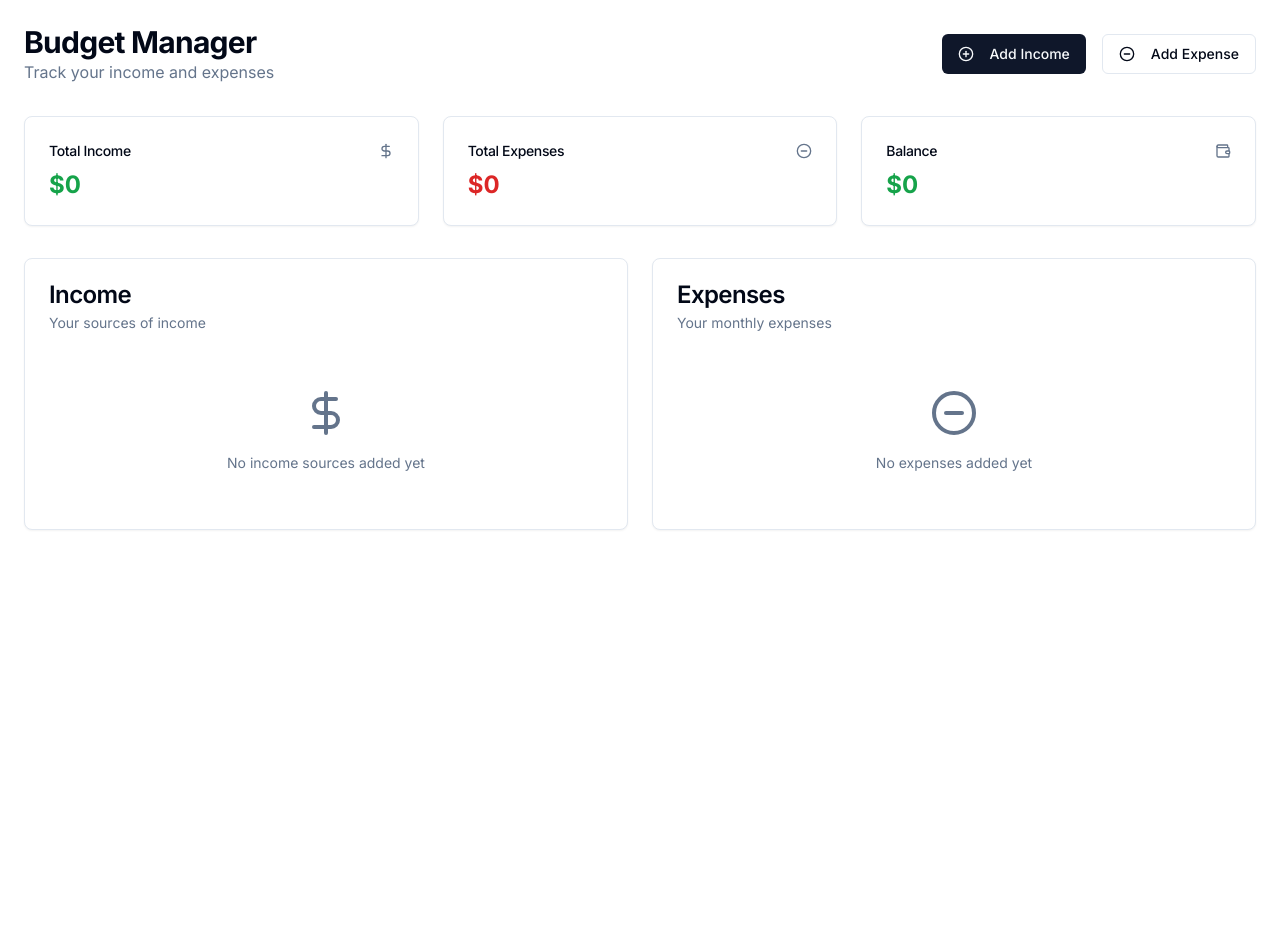
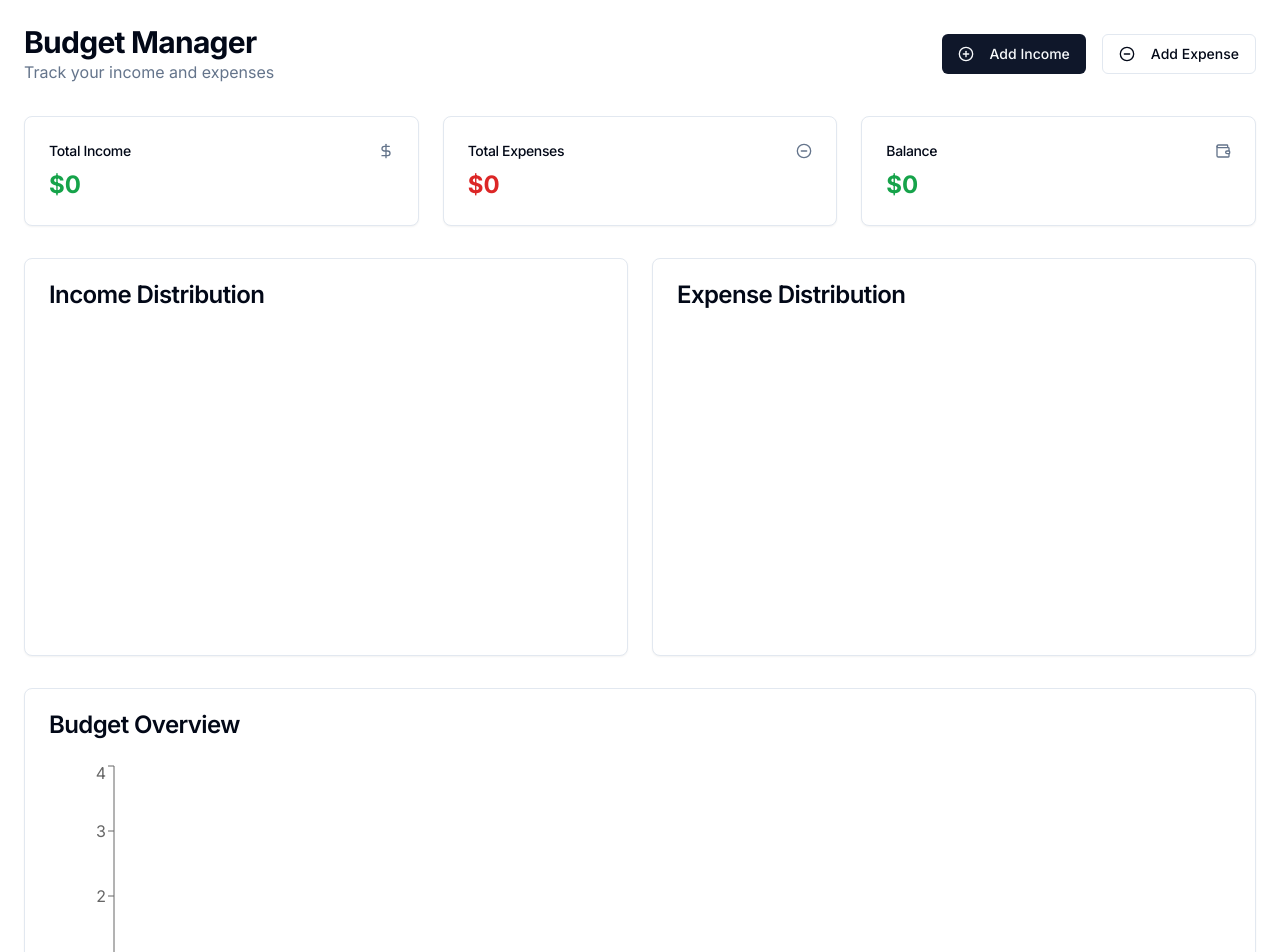
Before and after one commit to Dem0nSir/Budget-Manager-2.0, a Next.js app: page / in a window 1280 px wide. Shown: the top 952 px of the page. Before the commit the page ends 800 px from the top, so only its background shows below. Built offline with nearby package versions, Linux system fonts and the light colour scheme.

Commit message:
Added graph in main file

```diff
--- a/components/budget-manager.tsx
+++ b/components/budget-manager.tsx
@@ -23,6 +23,8 @@ import {
     TableRow,
 } from "@/components/ui/table"
 import {DollarSign, PlusCircle, MinusCircle, Wallet, Edit, Trash} from "lucide-react"
+import {Bar, BarChart, Line, LineChart, ResponsiveContainer, XAxis, YAxis, Tooltip} from "recharts"
+import {ChartContainer, ChartTooltip, ChartTooltipContent} from "@/components/ui/chart"
 
 interface IncomeItem {
     id: number
@@ -109,6 +111,16 @@ export default function BudgetManager() {
     const handleDeleteExpense = (id: number) => {
         setExpenses(expenses.filter(item => item.id !== id))
     }
+
+    const incomeData = income.map(item => ({name: item.source, value: item.amount}))
+    const expenseData = expenses.map(item => ({name: item.description, value: item.amount}))
+    const balanceData = [
+        {name: 'Income', value: totalIncome},
+        {name: 'Expenses', value: totalExpenses},
+        {name: 'Balance', value: balance}
+    ]
+
+    console.log(balanceData);
 
     return (
         <div className="container mx-auto py-6 px-6">
@@ -238,6 +250,77 @@ export default function BudgetManager() {
                     </CardContent>
                 </Card>
             </div>
+
+            <div className="grid gap-6 md:grid-cols-2 mb-8">
+                <Card>
+                    <CardHeader>
+                        <CardTitle>Income Distribution</CardTitle>
+                    </CardHeader>
+                    <CardContent>
+                        <ChartContainer config={{
+                            income: {
+                                label: "Income",
+                                color: "hsl(var(--chart-1))",
+                            },
+                        }} className="h-[300px]">
+                            <ResponsiveContainer width="100%" height="100%">
+                                <BarChart data={incomeData}>
+                                    <XAxis dataKey="name"/>
+                                    <YAxis/>
+                                    <ChartTooltip content={<ChartTooltipContent  payload={incomeData} label="Income"/>}/>
+                                    <Bar dataKey="value" fill="var(--color-income)"/>
+                                </BarChart>
+                            </ResponsiveContainer>
+                        </ChartContainer>
+                    </CardContent>
+                </Card>
+
+                <Card>
+                    <CardHeader>
+                        <CardTitle>Expense Distribution</CardTitle>
+                    </CardHeader>
+                    <CardContent>
+                        <ChartContainer config={{
+                            expenses: {
+                                label: "Expenses",
+                                color: "hsl(var(--chart-2))",
+                            },
+                        }} className="h-[300px]">
+                            <ResponsiveContainer width="100%" height="100%">
+                                <BarChart data={expenseData}>
+                                    <XAxis dataKey="name"/>
+                                    <YAxis/>
+                                    <ChartTooltip content={<ChartTooltipContent  payload={expenseData} label="Expenses"/>}/>
+                                    <Bar dataKey="value" fill="var(--color-expenses)"/>
+                                </BarChart>
+                            </ResponsiveContainer>
+                        </ChartContainer>
+                    </CardContent>
+                </Card>
+            </div>
+
+            <Card className="mb-8">
+                <CardHeader>
+                    <CardTitle>Budget Overview</CardTitle>
+                </CardHeader>
+                <CardContent>
+                    <ChartContainer config={{
+                        balance: {
+                            label: "Amount",
+                            color: "hsl(var(--chart-3))",
+                        },
+                    }} className="h-[300px]">
+                        <ResponsiveContainer width="100%" height="100%">
+                            <LineChart data={balanceData}>
+                                <XAxis dataKey="name"/>
+                                <YAxis/>
+                                <ChartTooltip content={<ChartTooltipContent payload={balanceData} label="Balance"/>}/>
+                                <Line type="monotone" dataKey="value" stroke="var(--color-balance)"/>
+                            </LineChart>
+                        </ResponsiveContainer>
+                    </ChartContainer>
+                </CardContent>
+            </Card>
 
             <div className="grid gap-6 md:grid-cols-2">
                 <Card>
```
